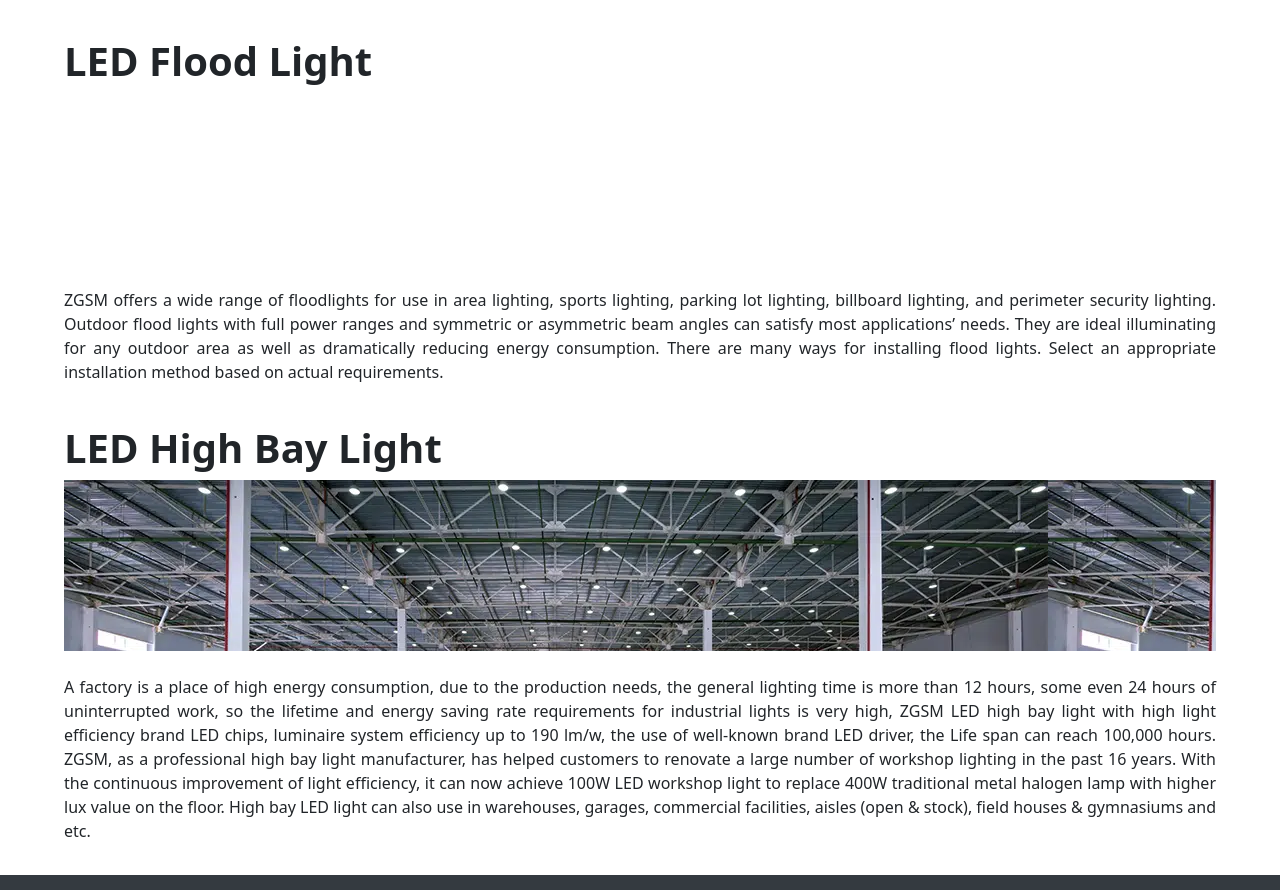
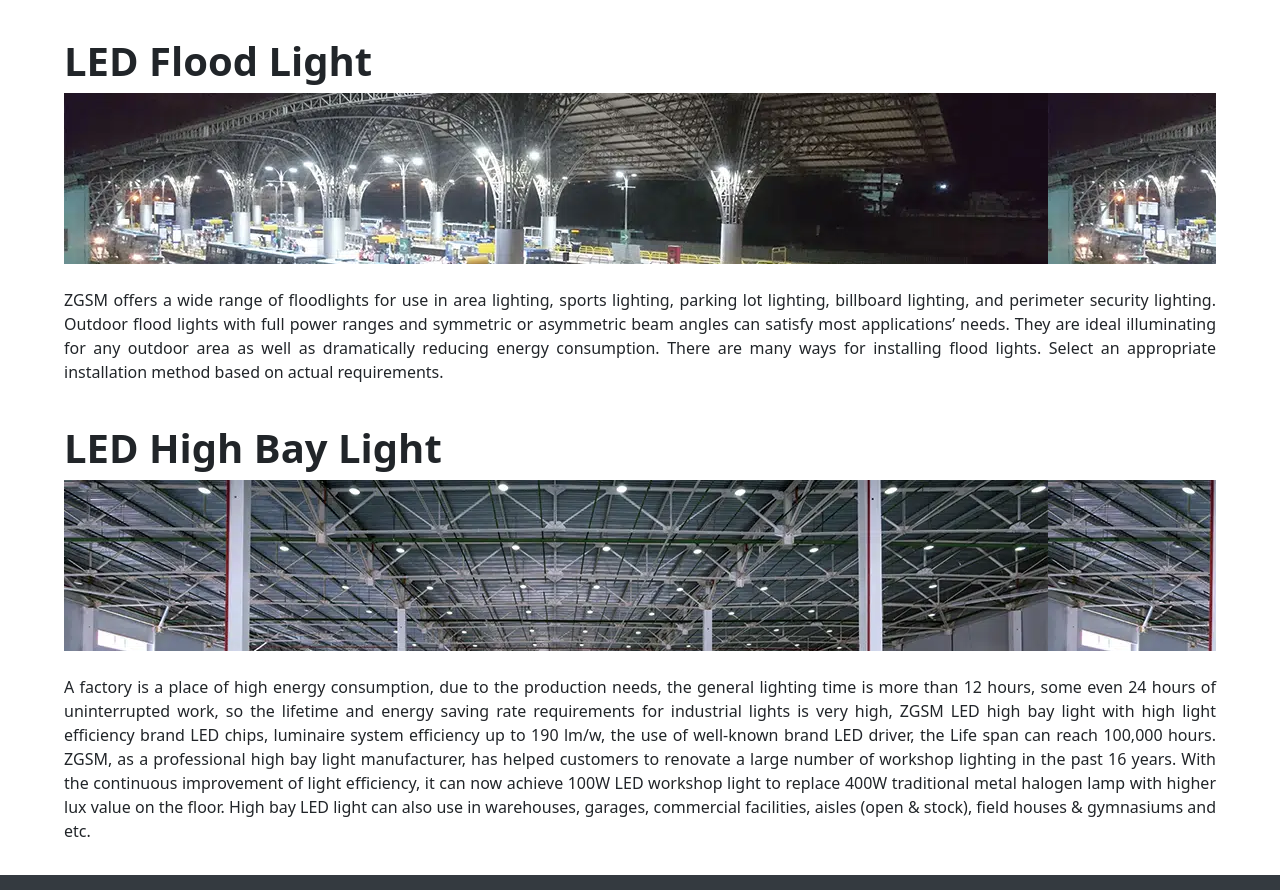
Before and after one commit to proxmeru/magnaleds, a plain HTML site: page index.html in a window 1280 px wide. Shown: the part 4084-4974 px from the top of the page. Drawn offline with nearby package versions, Linux system fonts and the light colour scheme.

Commit message:
actualizado

```diff
--- a/index.html
+++ b/index.html
@@ -520,7 +520,7 @@
 
         <h1><strong>LED Flood Light</strong></h1>
         <div class="p1"
-            style="color: #fff;padding: 5%;background-image: url(img/m3.webp');">
+            style="color: #fff;padding: 5%;background-image: url('img/m3.webp');">
             <div class="container">
                 <div class="text-content">
                     <h1><strong>&nbsp;</strong></h1>
```
